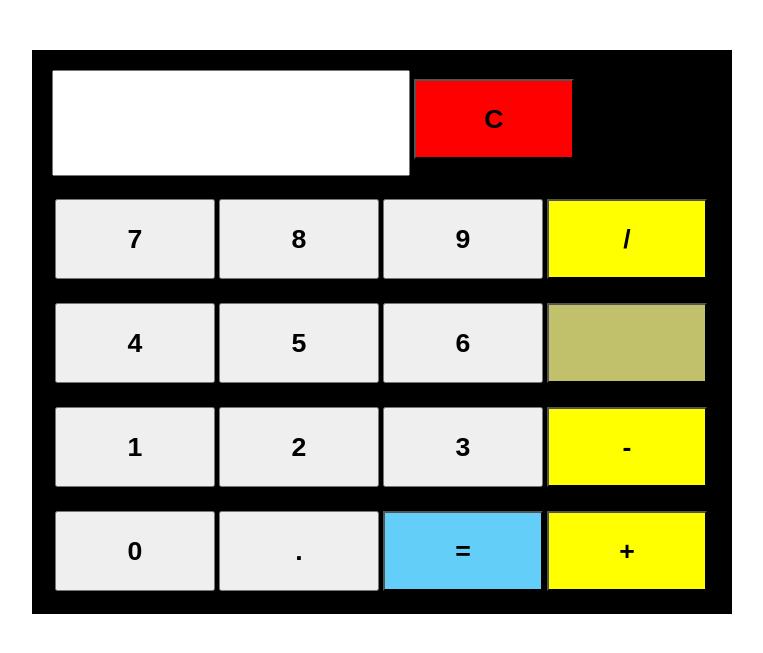
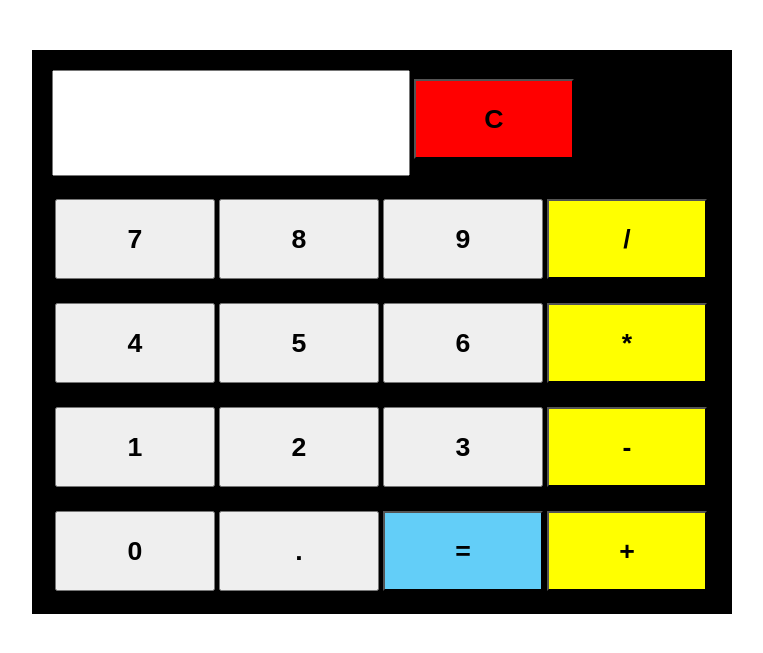
Before and after one commit to arjunpradeepsp/calculator, a Django app: page /myapp/calculator in a window 1280 px wide. Shown: the top 653 px of the page, without its empty margins (176-939 px from the left). Run offline with Django 3.2, Linux system fonts and the light colour scheme.

Commit message:
exam edited

```diff
--- a/calculator/calc/templates/userapp/calculator.html
+++ b/calculator/calc/templates/userapp/calculator.html
@@ -43,14 +43,14 @@
                 <td><button onclick="display('7')"><h1>7</h1></button></td>
                 <td><button onclick="display('8')"><h1>8</h1></button></td>
                 <td><button onclick="display('9')"><h1>9</h1></button></td>
-                <td><button style="background: yellow;" onclick="display('%')"><h1>/</h1></button></td>
+                <td><button style="background: yellow;" onclick="display('/')"><h1>/</h1></button></td>
 
             </tr>
             <tr>
                 <td><button onclick="display('4')"><h1>4</h1></button></td>
                 <td><button onclick="display('5')"><h1>5</h1></button></td>
                 <td><button onclick="display('6')"><h1>6</h1></button></td>
-                <td><button style="background:rgb(193, 193, 108);" onclick="display('*')"><h1></h1></button></td>
+                <td><button style="background:yellow;" onclick="display('*')"><h1>*</h1></button></td>
 
             </tr>
             <tr>
```
